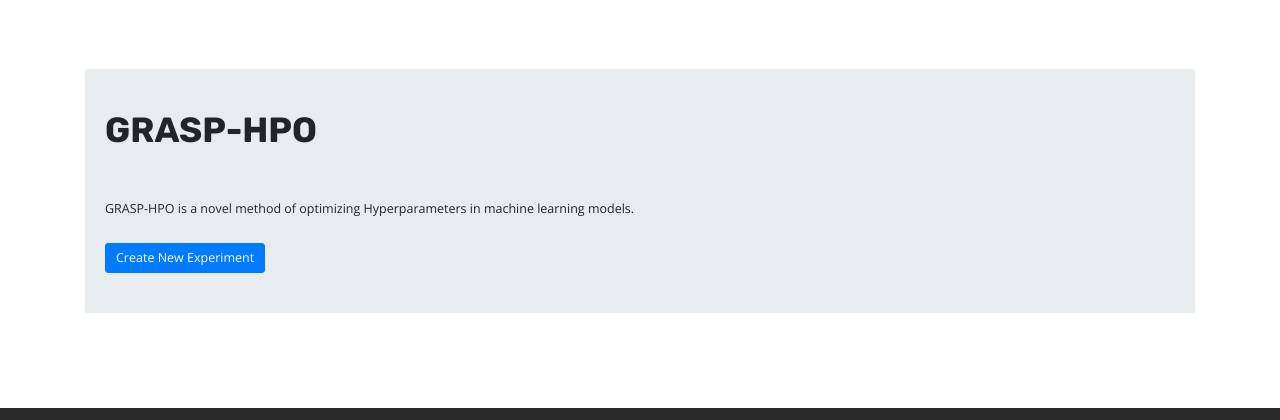
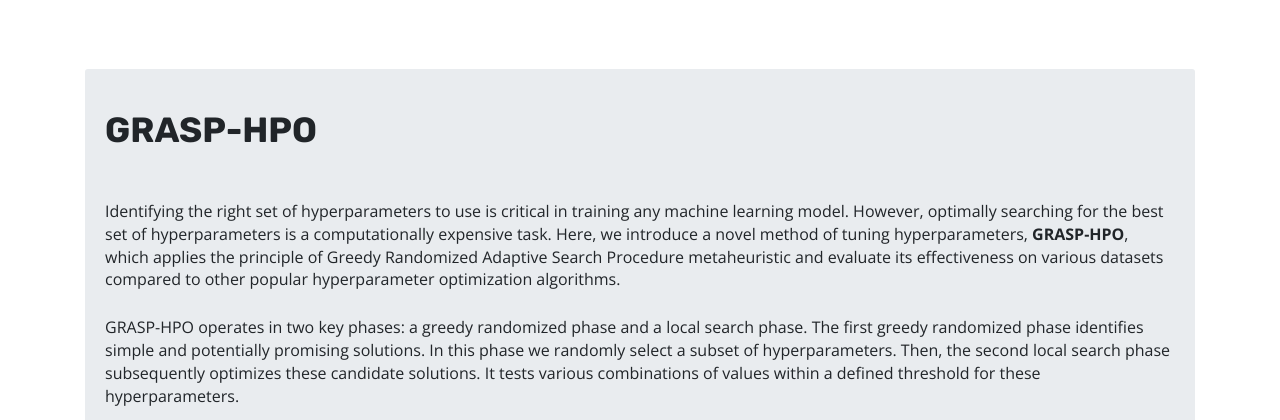
Before and after one commit to shinwookim/GRASP-WEB, a Flask app: page / in a window 1280 px wide. Shown: the part 139-559 px from the top of the page. Run offline with Flask 3, Linux system fonts and the light colour scheme; some libraries are stand-ins or nearby versions; some web fonts are replaced.

Commit message:
Update home.html

```diff
--- a/app/templates/home/home.html
+++ b/app/templates/home/home.html
@@ -2,16 +2,31 @@
 {% block body %}
 <div class="jumbotron">
   <h1 class="display-4">GRASP-HPO</h1>
-  <p class="lead">
-    <strong>GRASP-HPO</strong> is a novel method of optimizing Hyperparameters
-    in machine learning models.
+  <p>
+    Identifying the right set of hyperparameters to use is critical in training any machine learning model. However,
+    optimally searching for the best set of hyperparameters is a computationally expensive task. Here, we introduce a
+    novel method of tuning hyperparameters, <strong>GRASP-HPO</strong>, which applies the principle of
+    Greedy Randomized Adaptive Search Procedure metaheuristic and evaluate its effectiveness on various datasets
+    compared to other popular hyperparameter optimization algorithms.
+  </p>
+  <p>
+    GRASP-HPO operates in two key phases: a greedy randomized phase and a local search phase. The first greedy
+    randomized phase identifies simple and potentially promising solutions. In this phase we randomly select a subset of
+    hyperparameters. Then, the second local search phase subsequently optimizes these candidate solutions. It tests
+    various combinations of values within a defined threshold for these hyperparameters.
+  </p>
+  <p>
+    By iterating through these two steps, we can use each iteration to focus on different hyperparameters and value
+    combinations. Ultimately, we can identify the best set of hyperparameters to use for a given dataset in this way.
+  </p>
+  <p>
+    Furthermore, we look at a particular application of GRASP-HPO in the context of training a machine learning model
+    that can be used to detect threats in electrical substations using the <a
+      href="https://www.kaggle.com/datasets/sequincozes/ereno-iec61850-ids">
+      ERENO IEC-61850 Intrusion Dataset</a>.
   </p>
 
-  <a
-    href="{{ url_for('experiment.index') }}"
-    type="button"
-    class="btn btn-primary btn-lg"
-  >
+  <a href="{{ url_for('experiment.index') }}" type="button" class="btn btn-primary btn-lg">
     Create New Experiment
   </a>
 </div>
```
